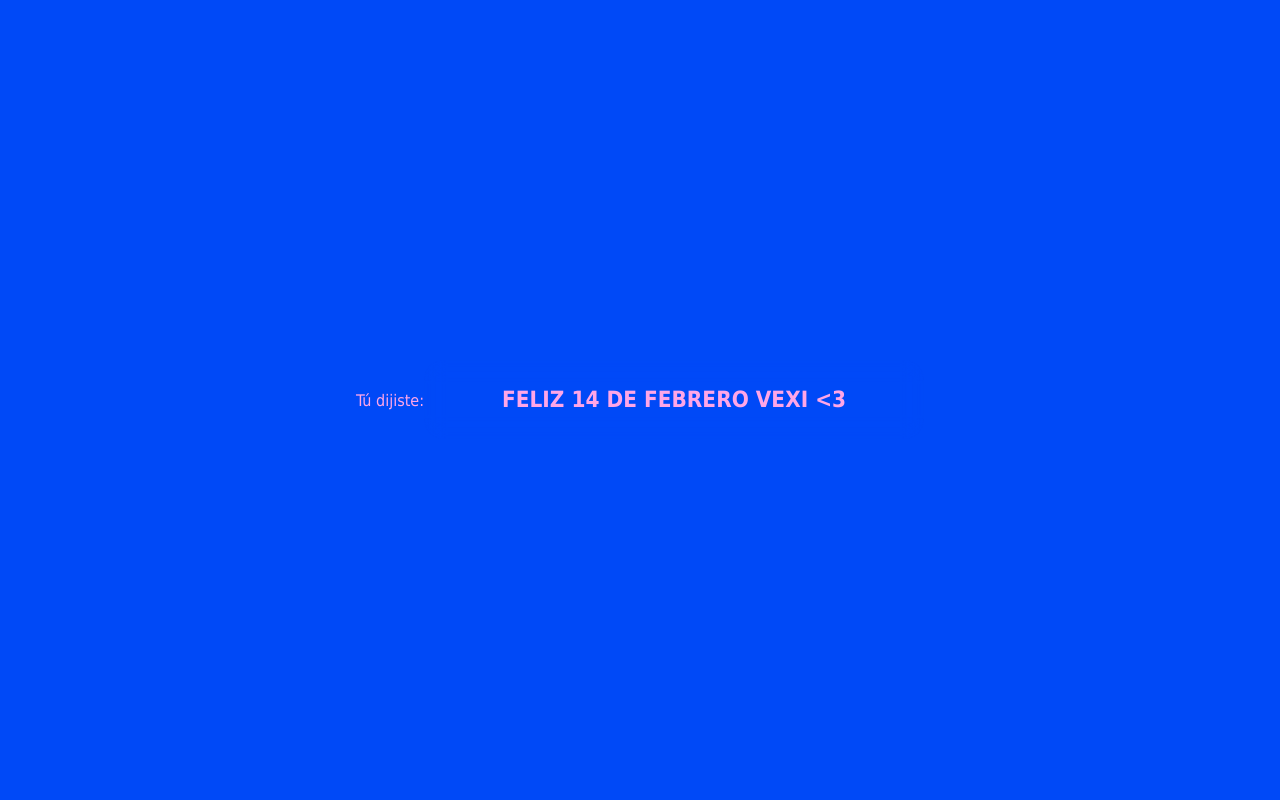
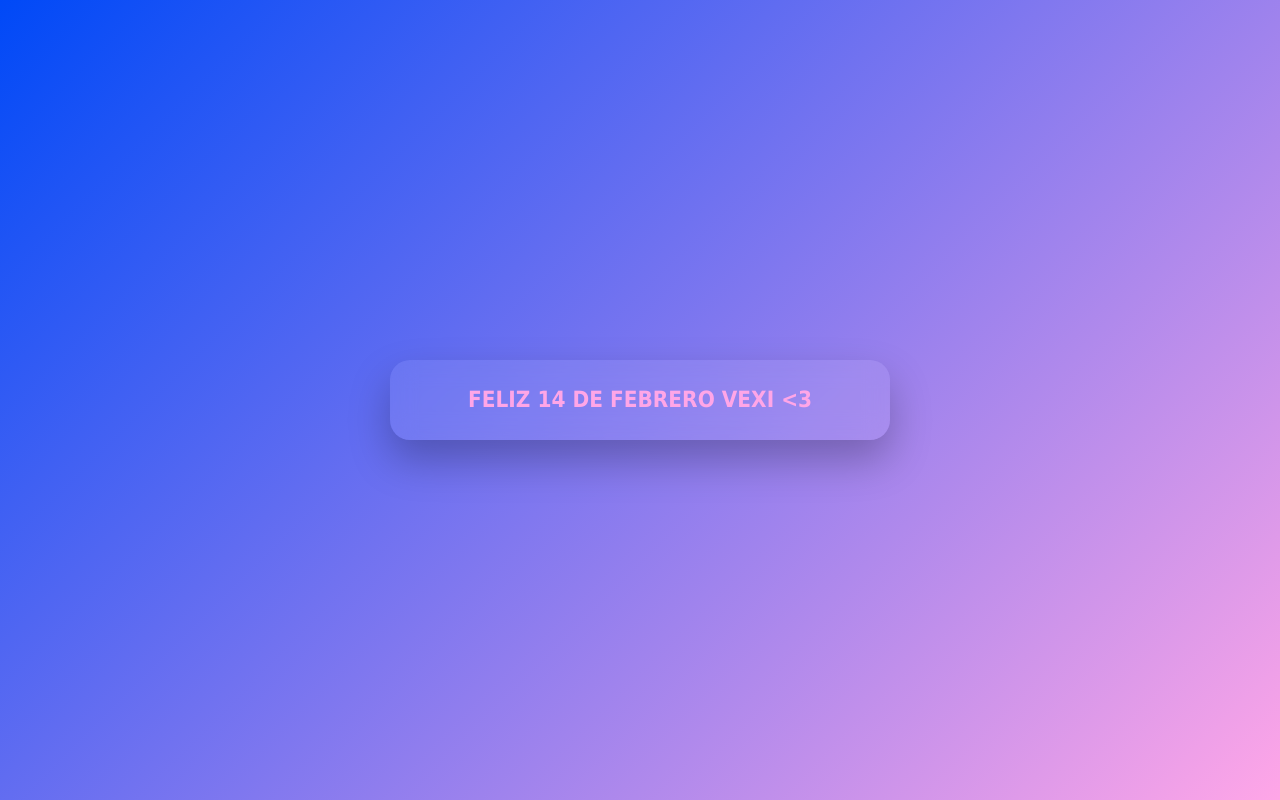
Before and after one commit to malaversam-rgb/unclick, a plain HTML site: page index.html in a window 1280 px wide. Drawn offline with Linux system fonts and the light colour scheme.

Commit message:
Update index.html

```diff
--- a/index.html
+++ b/index.html
@@ -1,15 +1,23 @@
-
-Tú dijiste:
 <!DOCTYPE html>
 <html lang="es">
 <head>
   <meta charset="UTF-8" />
   <meta name="viewport" content="width=device-width, initial-scale=1.0" />
 
+  <title>unclick+</title>
+
   <!-- Favicon -->
   <link rel="icon" type="image/jpeg" href="fotitos/1love.jpeg" />
 
-  <title>unclick+</title>
+  <!-- SEO básico -->
+  <meta name="description" content="Unclick+. Un gesto pequeño para un amor inmenso. Feliz 14 de febrero." />
+
+  <!-- Open Graph (para Google / previews) -->
+  <meta property="og:title" content="unclick+" />
+  <meta property="og:description" content="Feliz 14 de febrero 💗 Un espacio para el amor." />
+  <meta property="og:image" content="https://TU-USUARIO.github.io/TU-REPO/fotitos/1love.jpeg" />
+  <meta property="og:type" content="website" />
+  <meta property="og:locale" content="es_ES" />
 
   <style>
     * {
@@ -19,7 +27,7 @@ Tú dijiste:
     body {
       margin: 0;
       min-height: 100vh;
-      background: #0049F7;
+      background: linear-gradient(135deg, #0049F7, #FFA6E7);
       display: flex;
       align-items: center;
       justify-content: center;
@@ -35,7 +43,9 @@ Tú dijiste:
       max-width: 500px;
       padding: 24px;
       border-radius: 20px;
-      backdrop-filter: blur(10px);
+      background: rgba(255, 255, 255, 0.08);
+      backdrop-filter: blur(12px);
+      box-shadow: 0 20px 40px rgba(0,0,0,0.25);
     }
 
     img {
@@ -53,12 +63,16 @@ Tú dijiste:
       margin: 0;
       white-space: pre-line;
     }
+
+    img, h1 {
+      transition: opacity 0.4s ease;
+    }
   </style>
 </head>
 
 <body>
   <div class="container" onclick="changeVibe()">
-    <img id="vibeImage" alt="vibe image" />
+    <img id="vibeImage" alt="foto amor" />
     <h1 id="phrase">FELIZ 14 DE FEBRERO VEXI &lt;3</h1>
   </div>
 
@@ -100,7 +114,6 @@ Tú dijiste:
           phrases[Math.floor(Math.random() * phrases.length)];
         phraseEl.style.display = "block";
       }
-
       showingText = !showingText;
     }
   </script>
```
